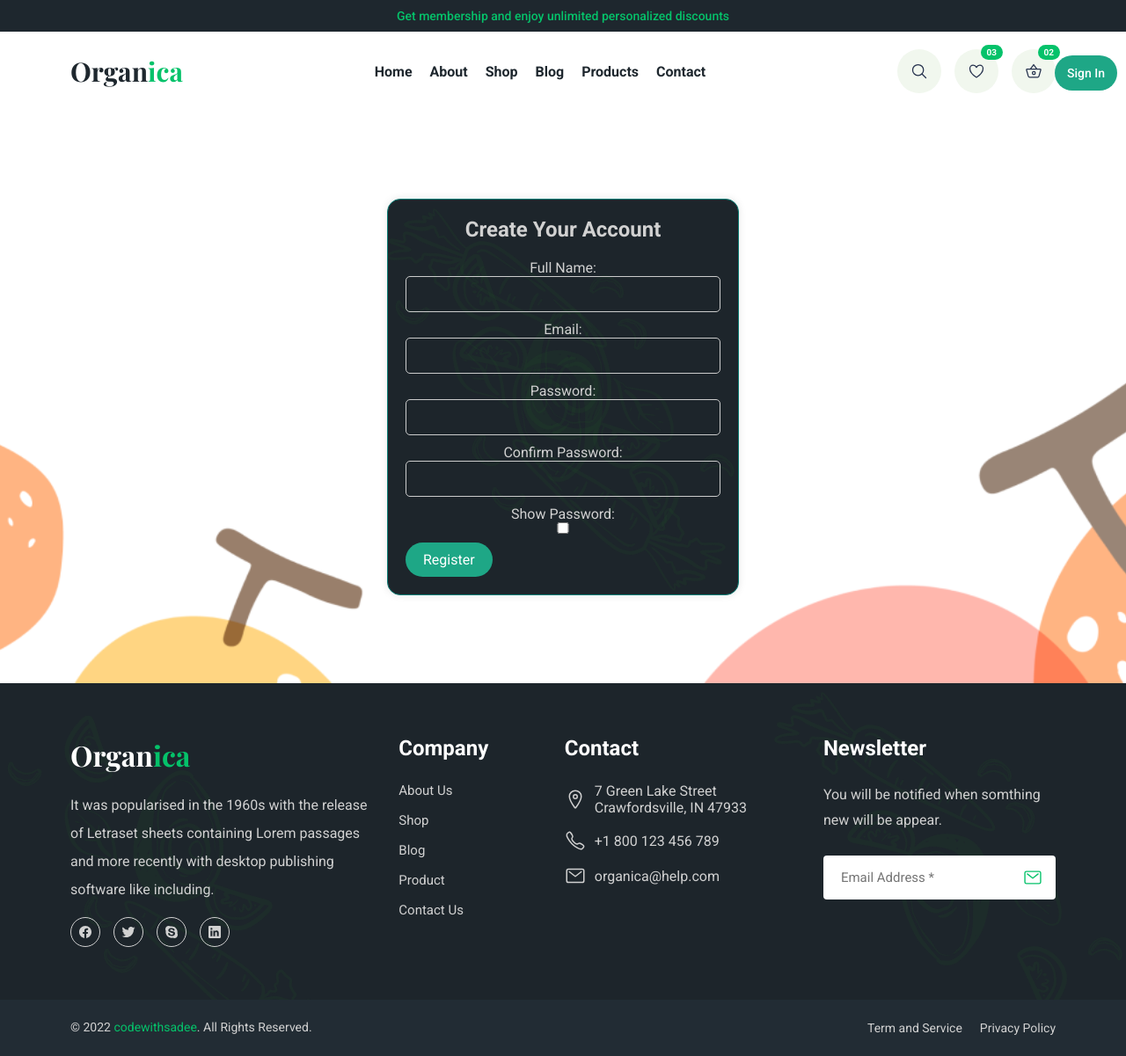
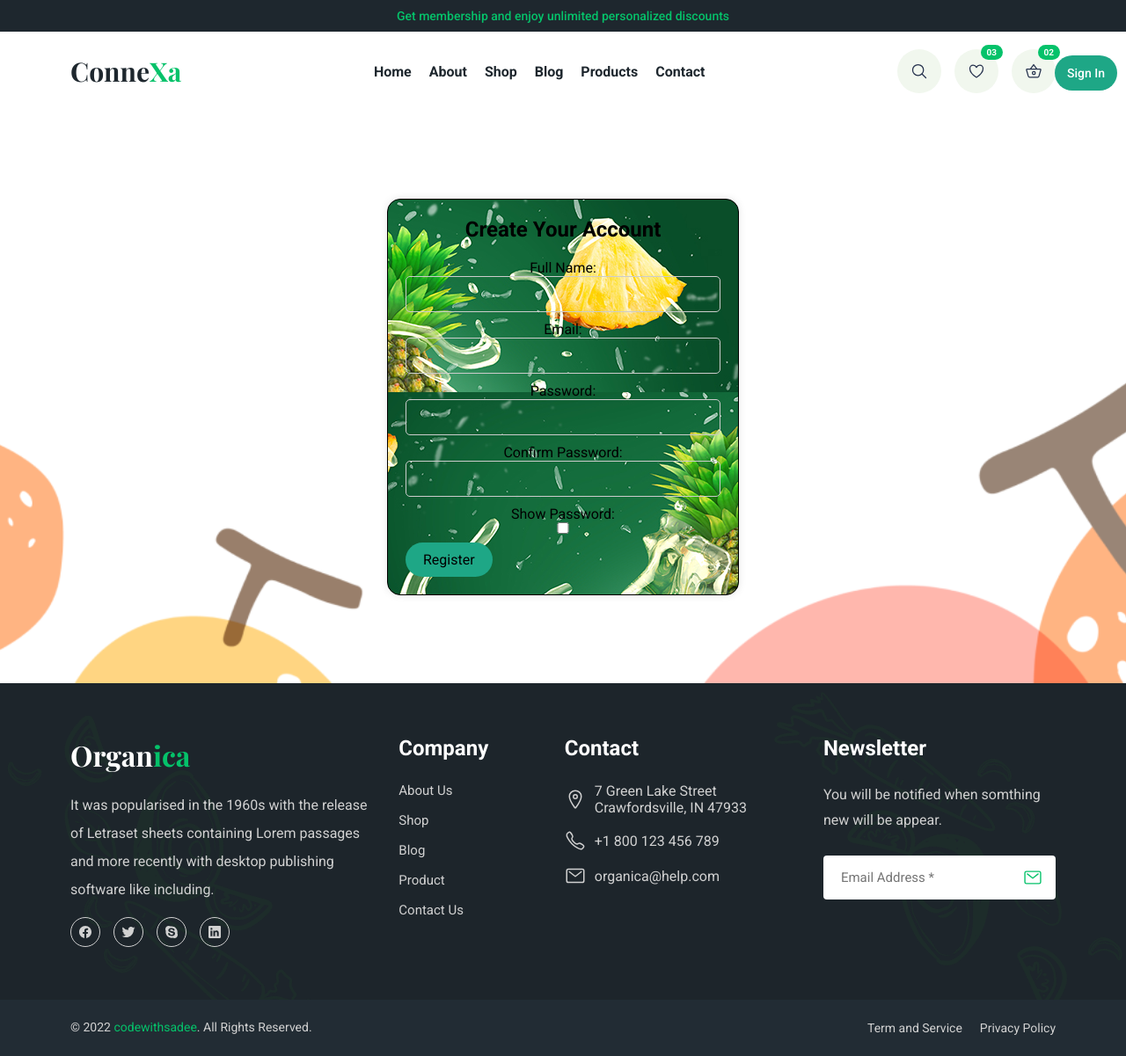
Before and after one commit to RumethSandinu/Project-connexa, a Flask app: template web/templates/Register.html in a window 1280 px wide. Shown: the whole page at 88% size. Run offline with Flask 3, Linux system fonts and the light colour scheme; the template is opened without the code that fills it, so the values that code supplies are empty; some web fonts are replaced.

Commit message:
update coloumns names

```diff
--- a/web/static/assets/css/Register.css
+++ b/web/static/assets/css/Register.css
@@ -3,15 +3,15 @@
     max-width: 400px;
     margin: 100px auto;
     padding: 20px;
-    border: 1px solid #0c7d75;
+    border: 1px solid #000000;
     border-radius: 15px;
     box-shadow: 0 0 10px rgba(0, 0, 0, 0.1);
     text-align: center;
-    background-image: url("../images/hero-left-bg.png"), url("../images/hero-right-bg.png");
+    background-image: url("../images/breadcumb-bg.jpg"), url("../images/breadcumb-bg.jpg");
     background-color: var(--charleston-green);
     background-repeat: no-repeat, no-repeat;
     background-position: bottom left, top right;
-    color: var(--light-gray);
+    color: var(black);
   }
 
   .login-container h2 {
@@ -31,7 +31,7 @@
     border: none;
     border-radius: 20px;
     background-color: #1EA786;
-    color: white;
+    color: rgb(0, 0, 0);
     cursor: pointer;
     margin-top: 10px;
   }
--- a/web/static/assets/js/Register.js
+++ b/web/static/assets/js/Register.js
@@ -59,3 +59,14 @@ function togglePasswordVisibility() {
         console.error("There was a problem with the fetch operation:", error);
       });
   }
+  async function hashPassword(password) {
+    // Implement password hashing using a library like bcrypt.js or argon2
+    // For demonstration purposes, we'll use a simple synchronous hashing function
+    // Replace this with the appropriate library and asynchronous implementation
+    var encoder = new TextEncoder();
+    var data = encoder.encode(password);
+    var hashBuffer = await crypto.subtle.digest("SHA-256", data);
+    var hashArray = Array.from(new Uint8Array(hashBuffer));
+    var hashHex = hashArray.map(byte => byte.toString(16).padStart(2, "0")).join("");
+    return hashHex;
+  }
--- a/web/templates/Register.html
+++ b/web/templates/Register.html
@@ -47,7 +47,7 @@
       <div class="container">
 
         <h1 class="h1">
-          <a href="./index.html" class="logo">Organ<span class="span">ica</span></a>
+          <a href="./index.html" class="logo">Conne<span class="span">Xa</span></a>
         </h1>
 
         <button class="nav-open-btn" aria-label="Open Menu" data-nav-open-btn>
--- a/web/templates/login.html
+++ b/web/templates/login.html
@@ -47,7 +47,7 @@
       <div class="container">
 
         <h1 class="h1">
-          <a href="./index.html" class="logo">Organ<span class="span">ica</span></a>
+          <a href="./index.html" class="logo">Conne<span class="span">Xa</span></a>
         </h1>
 
         <button class="nav-open-btn" aria-label="Open Menu" data-nav-open-btn>
```
Also changed, not shown: web/static/assets/css/login.css (+4 -4 lines), 2 other files.
